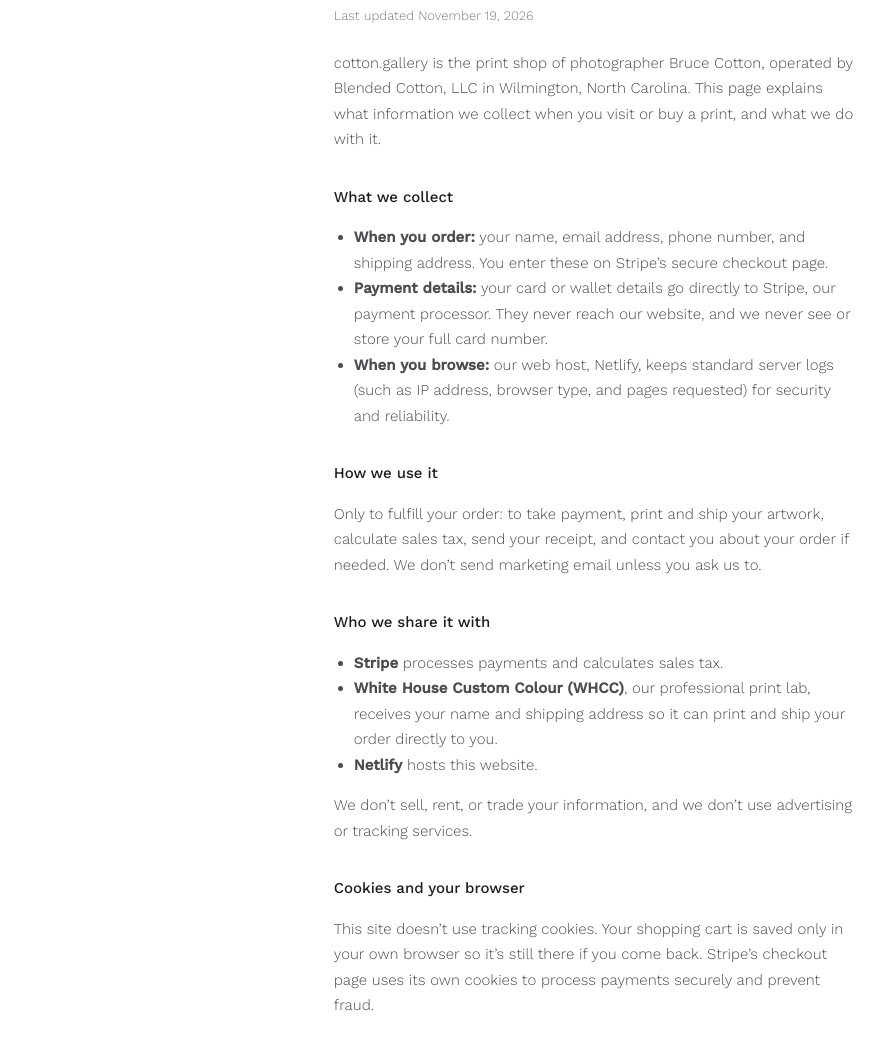
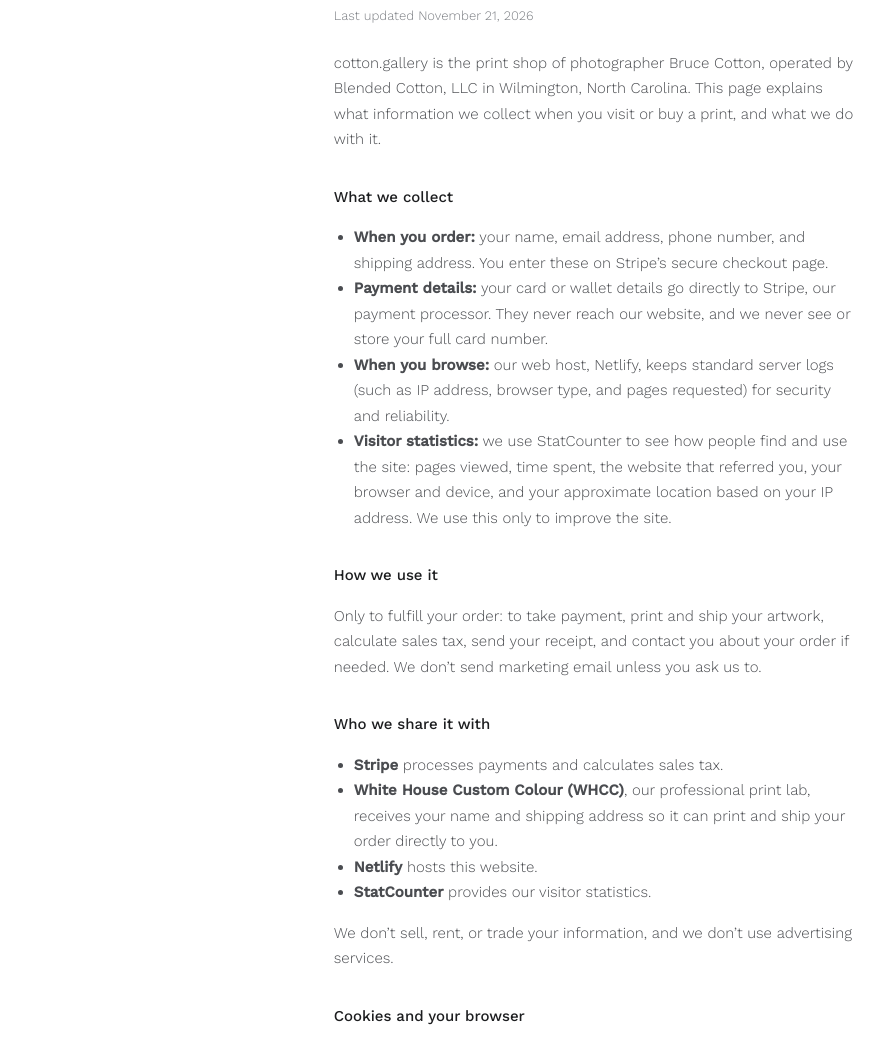
Before and after one commit to brandspanky/bc-prints, a plain HTML site: page public/privacy.html in a window 1280 px wide. Shown: the part 238-1279 px from the top of the page, without its empty margins (44-928 px from the left). Drawn offline with nearby package versions, Linux system fonts and the light colour scheme.

Commit message:
Privacy: disclose StatCounter visitor statistics [skip ci]

```diff
--- a/public/privacy.html
+++ b/public/privacy.html
@@ -29,7 +29,7 @@ footer a { color: var(--muted); }
 <header><a class="mark" href="/">Bruce Cotton<span class="tagline">Art Prints</span></a></header>
 <main>
 <h1>Privacy</h1>
-<p class="updated">Last updated November 19, 2026</p>
+<p class="updated">Last updated November 21, 2026</p>
 <p>cotton.gallery is the print shop of photographer Bruce Cotton, operated by Blended Cotton, LLC in Wilmington, North Carolina. This page explains what information we collect when you visit or buy a print, and what we do with it.</p>
 
 <h2>What we collect</h2>
@@ -37,6 +37,7 @@ footer a { color: var(--muted); }
   <li><strong>When you order:</strong> your name, email address, phone number, and shipping address. You enter these on Stripe’s secure checkout page.</li>
   <li><strong>Payment details:</strong> your card or wallet details go directly to Stripe, our payment processor. They never reach our website, and we never see or store your full card number.</li>
   <li><strong>When you browse:</strong> our web host, Netlify, keeps standard server logs (such as IP address, browser type, and pages requested) for security and reliability.</li>
+  <li><strong>Visitor statistics:</strong> we use StatCounter to see how people find and use the site: pages viewed, time spent, the website that referred you, your browser and device, and your approximate location based on your IP address. We use this only to improve the site.</li>
 </ul>
 
 <h2>How we use it</h2>
@@ -47,11 +48,12 @@ footer a { color: var(--muted); }
   <li><strong>Stripe</strong> processes payments and calculates sales tax.</li>
   <li><strong>White House Custom Colour (WHCC)</strong>, our professional print lab, receives your name and shipping address so it can print and ship your order directly to you.</li>
   <li><strong>Netlify</strong> hosts this website.</li>
+  <li><strong>StatCounter</strong> provides our visitor statistics.</li>
 </ul>
-<p>We don’t sell, rent, or trade your information, and we don’t use advertising or tracking services.</p>
+<p>We don’t sell, rent, or trade your information, and we don’t use advertising services.</p>
 
 <h2>Cookies and your browser</h2>
-<p>This site doesn’t use tracking cookies. Your shopping cart is saved only in your own browser so it’s still there if you come back. Stripe’s checkout page uses its own cookies to process payments securely and prevent fraud.</p>
+<p>StatCounter sets a cookie so it can recognize returning visitors; it isn’t used for advertising. Your shopping cart is saved only in your own browser so it’s still there if you come back. Stripe’s checkout page uses its own cookies to process payments securely and prevent fraud.</p>
 
 <h2>How long we keep it</h2>
 <p>We keep order records as long as needed for the order, for customer service, and for tax and accounting requirements.</p>
```
